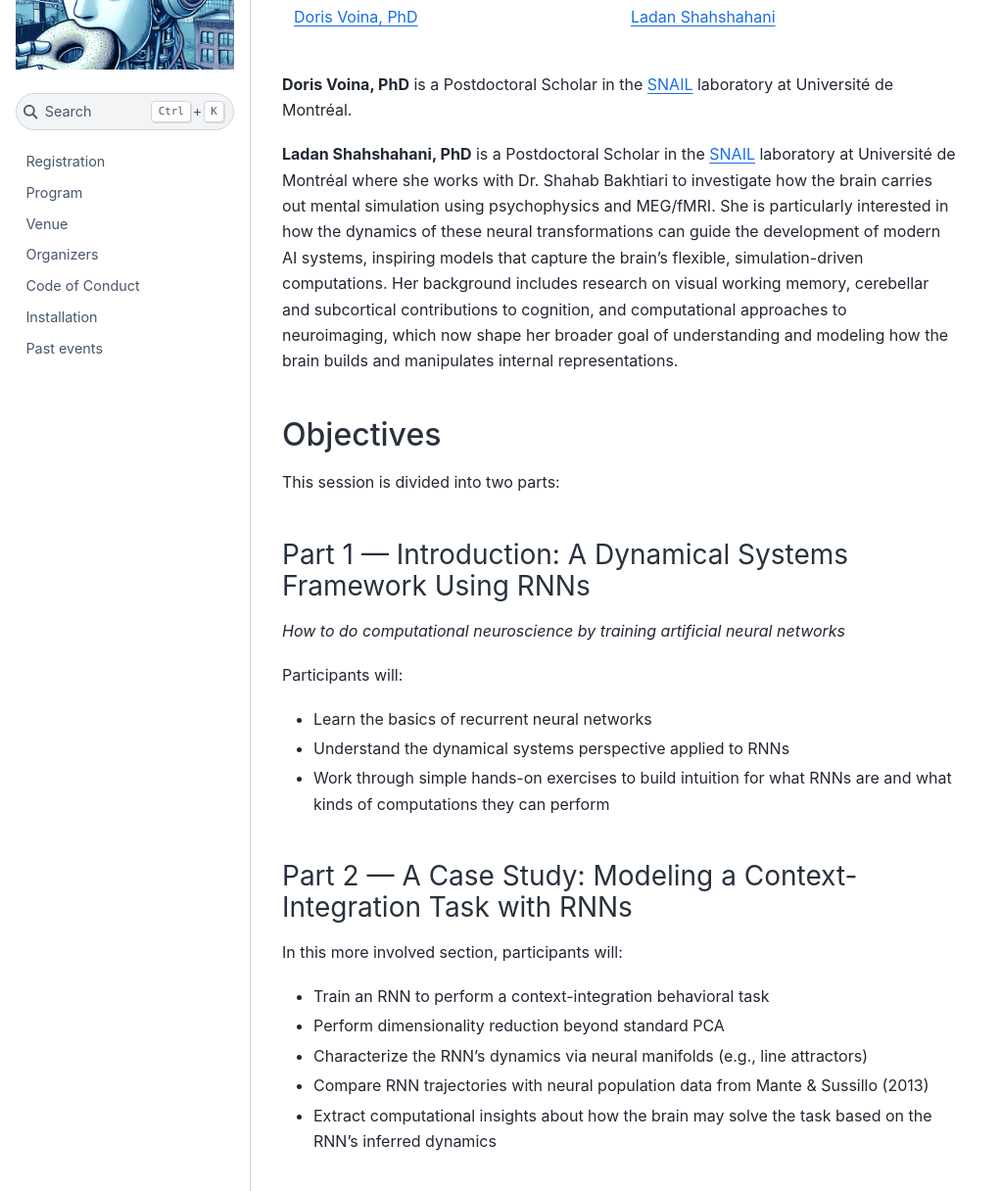
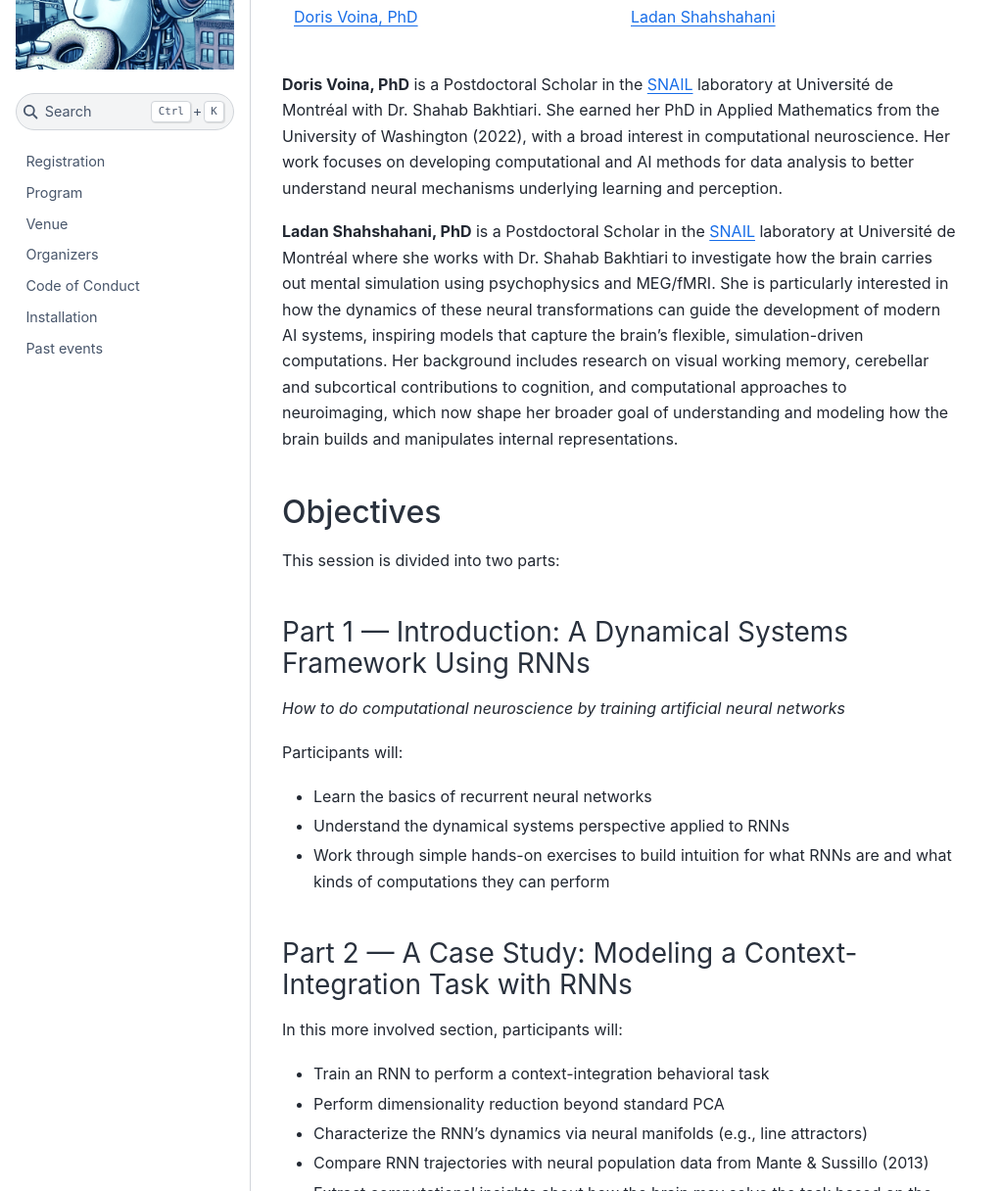
Before and after one commit to main-educational/main-educational.github.io, a Jupyter Book: the page built from content/neuroai_dynamical_systems.md, in a window 1280 px wide and 1400 px high, scrolled down 628 px, cut to the strip 184-1400 px from the top of the window. Shown: the whole strip at 98% size, without its empty margins (0-1022 px from the left). Built offline with Jupyter Book 1.0.4 settings and Sphinx 7.4.7 and the Sphinx Book theme 1.1.4, drawn with Linux system fonts in a browser that asks for light colours; pages that are not in the unit, such as notebooks, are missing from menus; some of the changed text lies outside the part shown.

Commit message:
Adding colab and bio in the dynamical system session.

````diff
--- a/content/neuroai_dynamical_systems.md
+++ b/content/neuroai_dynamical_systems.md
@@ -31,7 +31,7 @@
 
 ::::
 
-**Doris Voina, PhD** is a Postdoctoral Scholar in the [SNAIL](https://www.snailab.ca/) laboratory at Université de Montréal.
+**Doris Voina, PhD**  is a Postdoctoral Scholar in the [SNAIL](https://www.snailab.ca/) laboratory at Université de Montréal with Dr. Shahab Bakhtiari. She earned her PhD in Applied Mathematics from the University of Washington (2022), with a broad interest in computational neuroscience. Her work focuses on developing computational and AI methods for data analysis to better understand neural mechanisms underlying learning and perception.
 
 **Ladan Shahshahani, PhD** is a Postdoctoral Scholar in the [SNAIL](https://www.snailab.ca/) laboratory at Université de Montréal where she works with Dr. Shahab Bakhtiari to investigate how the brain carries out mental simulation using psychophysics and MEG/fMRI. She is particularly interested in how the dynamics of these neural transformations can guide the development of modern AI systems, inspiring models that capture the brain’s flexible, simulation-driven computations. Her background includes research on visual working memory, cerebellar and subcortical contributions to cognition, and computational approaches to neuroimaging, which now shape her broader goal of understanding and modeling how the brain builds and manipulates internal representations.
 
@@ -60,6 +60,16 @@
 ### Bonus / Homework
 Additional optional exercises for participants who want to explore further
 
-## Materials
+## Material
 
-Colab notebook for hands on sections - *links to be added*
+::::{grid}
+:::{grid-item}
+```{image} images/logo_colab.png
+:alt: logo colab
+:class: bg-primary mb-1
+:height: 200px
+:align: center
+```
+[Colab notebooks for dynamical systems with RNNs](https://colab.research.google.com/drive/1Xxb-pNG8imI1HxC5VVhiFH-Xp4Y1z-KA#scrollTo=a5hMFudS1OMT)
+:::
+::::
````
